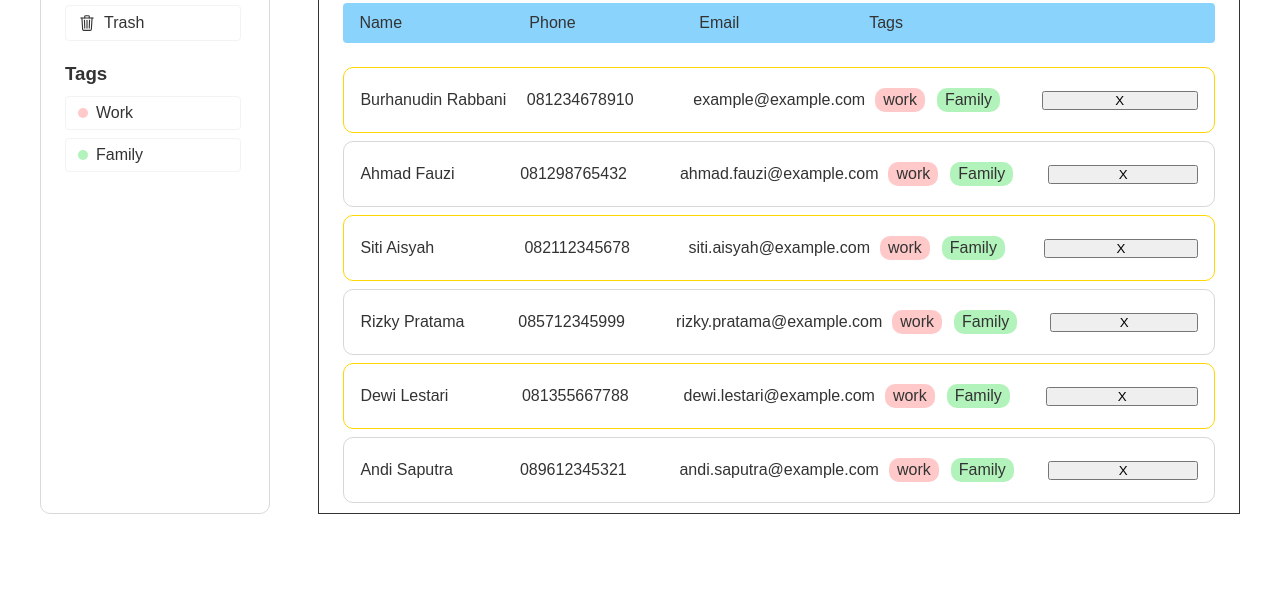
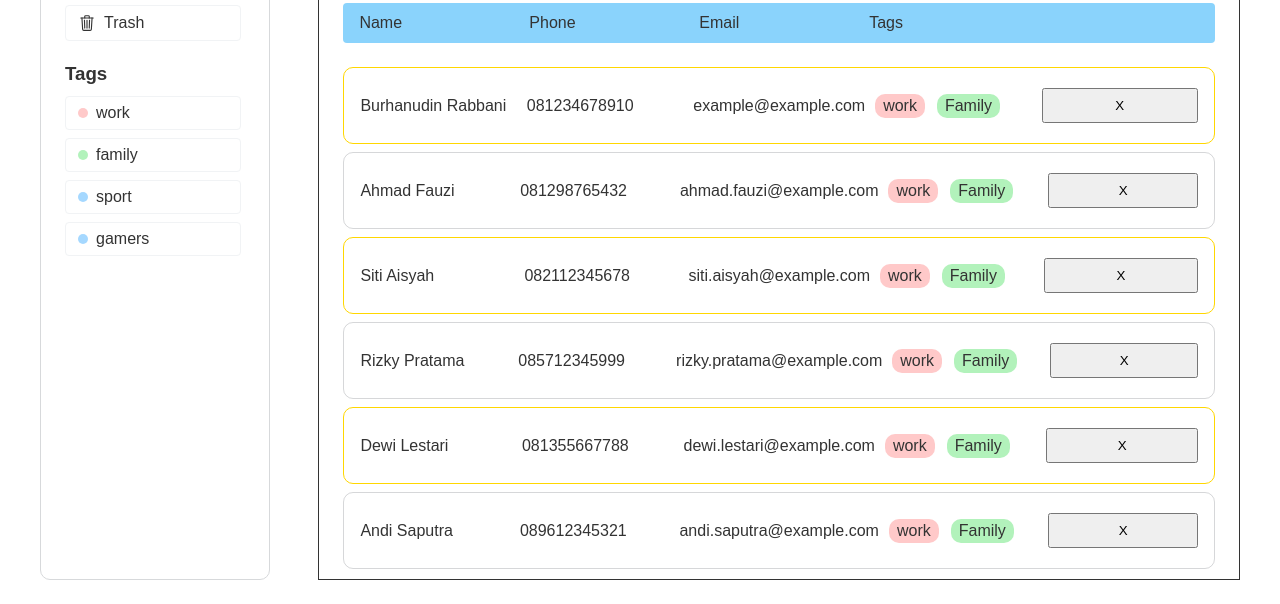
Before and after one commit to burhanudinrabbani666/homie, a website built with Vite: page index.html in a window 1280 px wide. Shown: the part 196-800 px from the top of the page. Built offline with nearby package versions, Linux system fonts and the light colour scheme.

Commit message:
feat: filtering by labels

```diff
--- a/index.html
+++ b/index.html
@@ -10,7 +10,9 @@
     <div class="app">
       <header class="header flex-col">
         <nav class="nav__main flex-col">
-          <h1>HOMIE</h1>
+          <h1>
+            <a href="/">HOMIE</a>
+          </h1>
           <ul class="nav__main-list flex-col">
             <li>
               <a class="nav__main-item add-contact" href="#">
--- a/src/css/style.css
+++ b/src/css/style.css
@@ -306,6 +306,10 @@ ion-icon {
   background-color: #fff;
 }
 
+.menu-btn {
+  padding: 0.8rem 0;
+}
+
 .menu-item {
   display: flex;
   justify-items: center;
--- a/src/js/controller.js
+++ b/src/js/controller.js
@@ -42,6 +42,15 @@ function app(initialData, initialLabels) {
       return;
     }
   });
+
+  window.addEventListener("hashchange", () => {
+    const labelToRender = window.location.hash.slice(1);
+    const contactToRender = initialData.filter((contact) =>
+      contact.labels.map((label) => label.labelName).includes(labelToRender)
+    );
+
+    renderContact(contactToRender);
+  });
 }
 
 app(initialData, initialLabels);
--- a/src/js/data/data.js
+++ b/src/js/data/data.js
@@ -1,13 +1,23 @@
 export const initialLabels = [
   {
     id: "1",
-    labelName: "Work",
+    labelName: "work",
     color: "red",
   },
   {
     id: "2",
-    labelName: "Family",
+    labelName: "family",
     color: "green",
+  },
+  {
+    id: "3",
+    labelName: "sport",
+    color: "blue",
+  },
+  {
+    id: "4",
+    labelName: "gamers",
+    color: "blue  ",
   },
 ];
 
--- a/src/js/views.js
+++ b/src/js/views.js
@@ -4,7 +4,7 @@ export function renderLabels(labels) {
   const tagHtml = labels.map((label) => {
     return `
       <li>
-        <a class="nav__main-item" href="#${label.id}"
+        <a class="nav__main-item" href="#${label.labelName.toLowerCase()}"
           ><div class="item-color label-color-${label.color}"></div>
           <span class="item-label">${label.labelName}</span></a
         >
```
